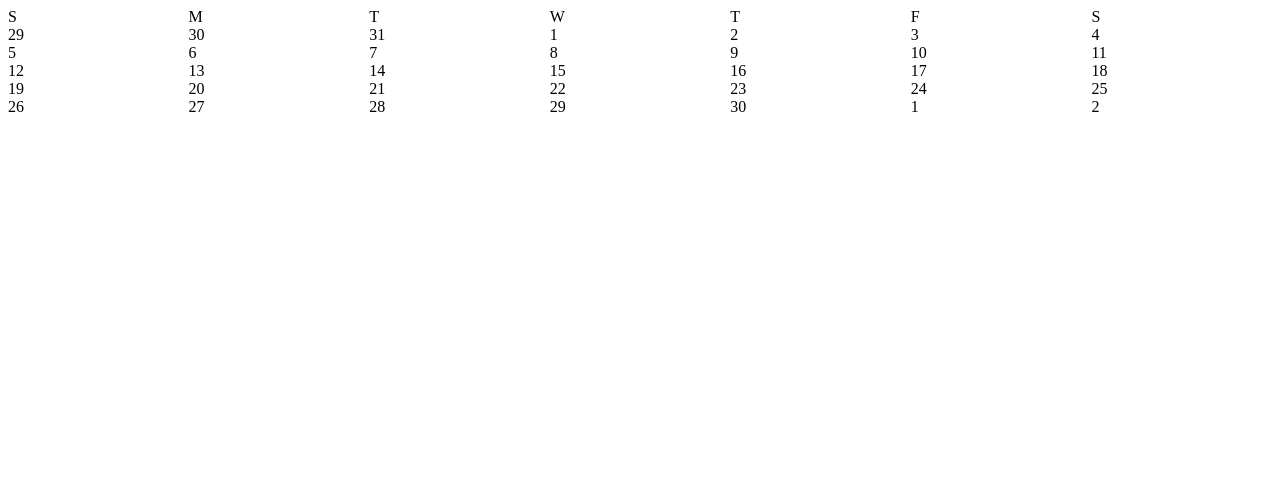
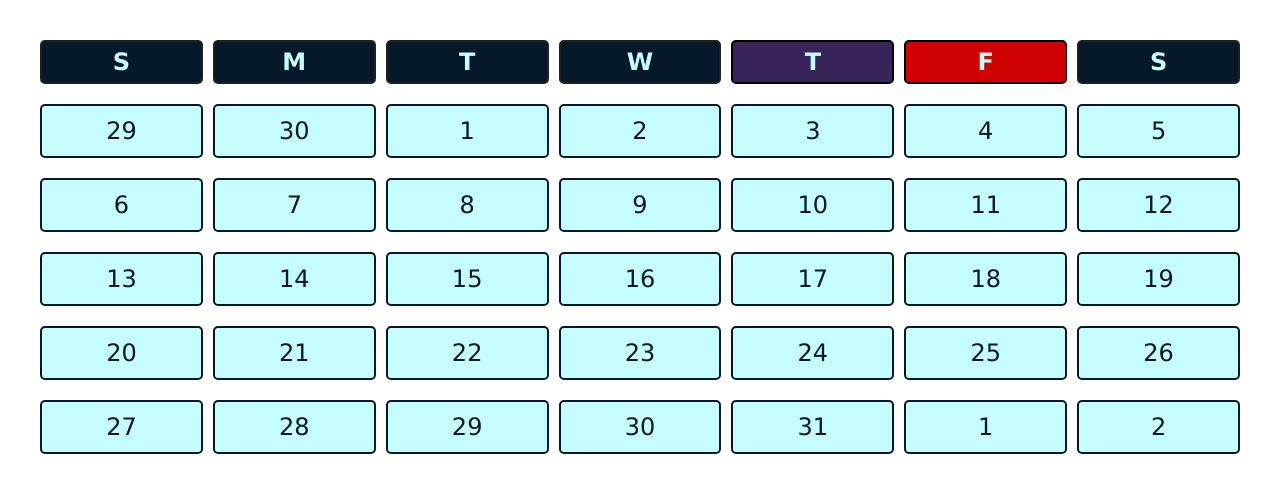
Before and after one commit to parvejtalukder/Calendar-July25-, a plain HTML site: page index.html in a window 1280 px wide. Drawn offline with Linux system fonts and the light colour scheme.

Commit message:
Final: A Calendar of Current Month

```diff
--- a/css/main.css
+++ b/css/main.css
@@ -1,4 +1,51 @@
+body{
+    margin: 40px;
+}
+.cal-main{
+    margin: 0 auto;
+    justify-content: center;
+    align-items: center;
+}
 .cal {
     display: grid;
     grid-template-columns: repeat(7, 1fr);
+    grid-template-rows: repeat(5);
+    row-gap: 20px;
+    column-gap: 10px;
 }
+.day {
+    background-color:rgb(6, 25, 43);
+    color:rgb(198, 253, 255);
+    border-radius: 5px;
+    height: 40px;
+    font-family: Verdana, Geneva, Tahoma, sans-serif;
+    border: 2px solid rgb(31, 32, 32);
+    font-weight:bold;
+    font-size: 1.5em;
+    display: flex;
+    justify-content: center;
+    align-items: center;
+}
+.date {
+    background-color: rgb(198, 253, 255);
+    color: rgb(6, 25, 43);
+    border-radius: 5px;
+    height: 50px;
+    font-family: 'Lucida Sans', 'Lucida Sans Regular', 'Lucida Grande', 'Lucida Sans Unicode', Geneva, Verdana, sans-serif;
+    border: 2px solid rgb(6, 25, 43);
+    font-weight: normal;
+    font-size: 1.5em;
+    display: flex;
+    justify-content: center;
+    align-items: center;
+}
+.off {
+    background-color: rgb(206, 0, 0);
+    color: rgb(198, 253, 255);
+    border: 2px solid rgb(0, 0, 0);
+}
+.off1 {
+    background-color: rgb(56, 35, 90);
+    color: rgb(198, 253, 255);
+    border: 2px solid rgb(0, 0, 0);
+}
--- a/index.html
+++ b/index.html
@@ -16,12 +16,11 @@
                 <div class="day">M</div>
                 <div class="day">T</div>
                 <div class="day">W</div>
-                <div class="day">T</div>
-                <div class="day">F</div>
+                <div class="day off1">T</div>
+                <div class="day off">F</div>
                 <div class="day">S</div>
                 <div class="date">29</div>
                 <div class="date">30</div>
-                <div class="date">31</div>
                 <div class="date">1</div>
                 <div class="date">2</div>
                 <div class="date">3</div>
@@ -52,6 +51,7 @@
                 <div class="date">28</div>
                 <div class="date">29</div>
                 <div class="date">30</div>
+                <div class="date">31</div>
                 <div class="date">1</div>
                 <div class="date">2</div>
             </div>
```
